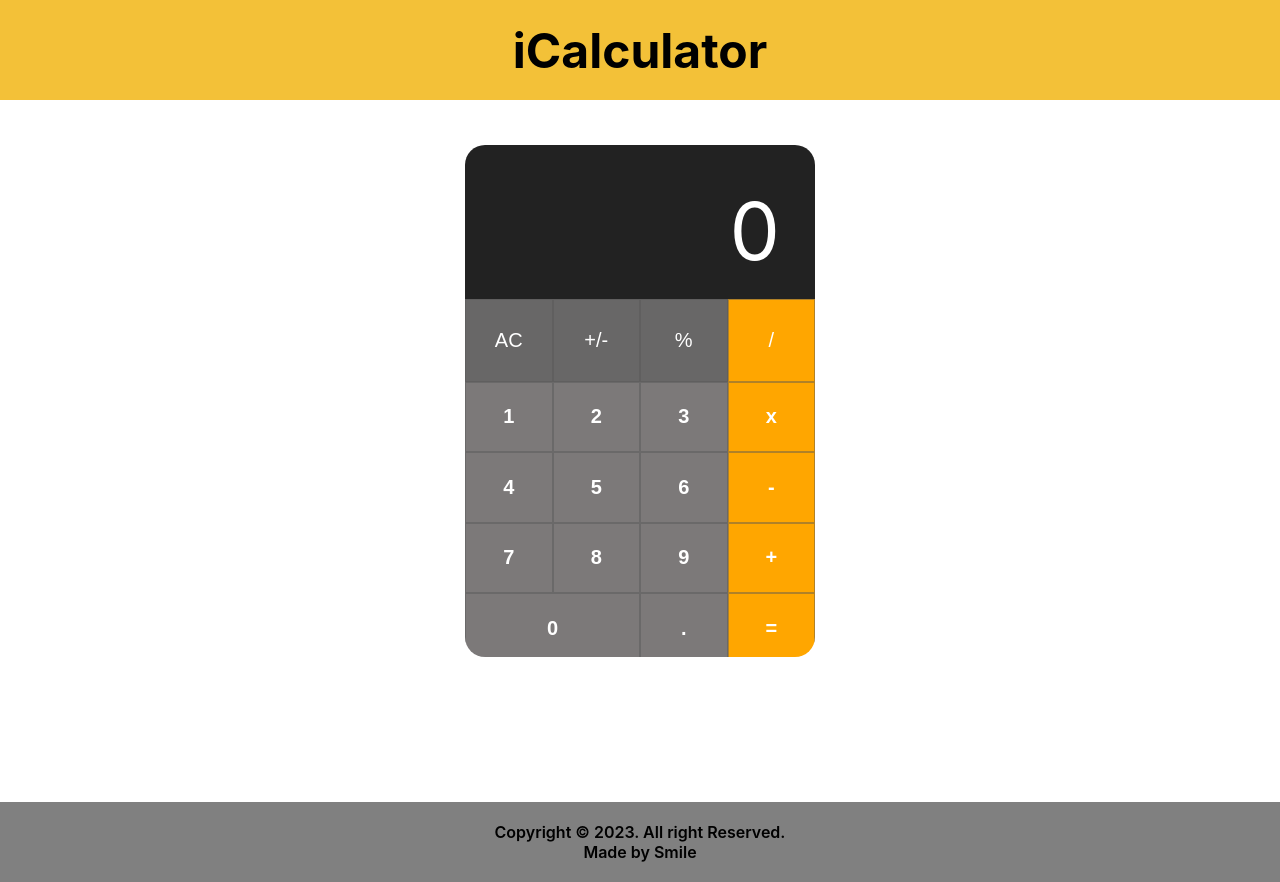
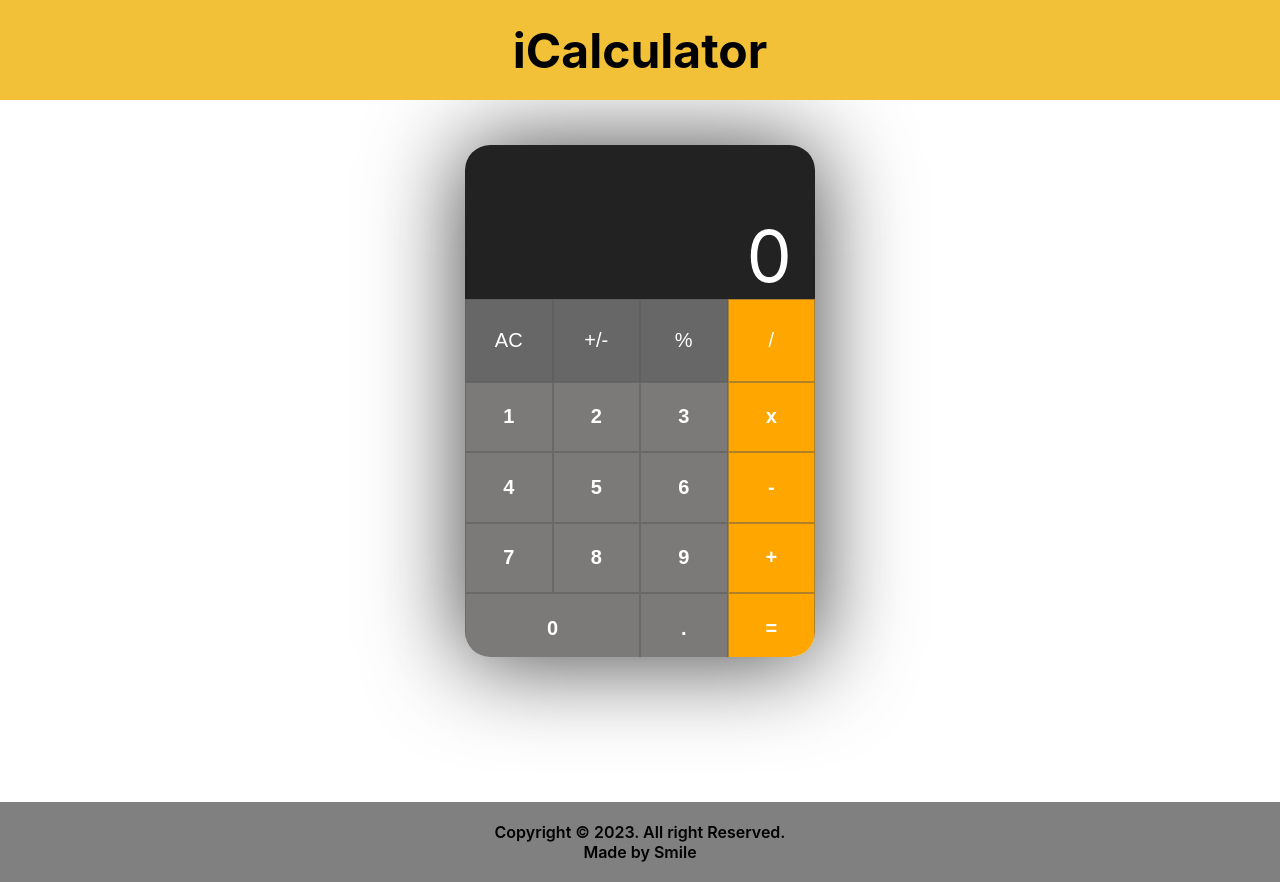
Before and after one commit to SmileCodeXXX/icalculator, a React (Create React App) app: page / in a window 1280 px wide. Built offline with nearby package versions, Linux system fonts and the light colour scheme; the HTML template or start-up script is replaced by a standard one.

Commit message:
fix  bug

```diff
--- a/src/App.css
+++ b/src/App.css
@@ -28,12 +28,11 @@ body{
   justify-content: space-between;
 }
 .iCalculator{
-  width: 100%;
+  max-width: 100%;
   height: 100vmax;
   background-color: #fff;
-  border-radius: 20px;
-  box-sizing: 0px 2px 64px 23px rgba(0, 0, 0, 0.952);
-  overflow: hidden;
+  border-radius: 25px;
+  box-shadow: 0px 2px 95px 2px rgb(69, 69, 69);
 }
 
 .display{
@@ -44,14 +43,18 @@ body{
   color: #fff;
   text-align: right;
   position: relative;
+
 }
 .display p{
   position: absolute;
   bottom: 0;
-  right:0;
-  padding: 20px 35px;
-  font-size: 5em;
+  right:18px;
+  word-wrap: break-word;
+  font-size: 4.5em;
   font-weight: 400;
+  width: 93%;
+  padding: 0 5px;
+  overflow: auto;
 }
 button{
   appearance: none;
@@ -61,18 +64,17 @@ button{
   font-size: 20px;
   padding: 15.5px;
   cursor: pointer;
-  transition: 0.4s;
   border: 0.3px solid rgba(86, 86, 86, 0.468);
 }
 
 button:hover{
   opacity: 0.9;
-  overflow: hidden;
+
 }
 
 .topKeys{
   display: flex;
-  height: 15vmax;
+  height: 15%;
 }
 .topKeys button{
   flex-grow: 1;
@@ -85,6 +87,7 @@ button:hover{
   flex-direction: row-reverse;
   height: 55%;
   width: 100%;
+
 }
 
 .operationKeys{
@@ -101,6 +104,8 @@ button:hover{
   display: flex;
   flex-wrap: wrap;
   width: 100%;
+  overflow: hidden;
+  z-index: 0;
 }
 
 .digitKeys button{
@@ -150,11 +155,13 @@ button:hover{
     width: 350px;
     height: 40vmax;
     margin: 45px auto;
-
+    overflow: hidden;
   }
   .topKeys{
     height: 6.5vmax;
   }
+
+
 }
 
 
--- a/src/pages/MainPage.jsx
+++ b/src/pages/MainPage.jsx
@@ -2,32 +2,19 @@ import { useState } from "react";
 
 
 const MainPage = () => {
-  const [displayDigit, setDisplayDigit] = useState(0);
-  const [result, setResult] = useState(null);
-  /*
-  const [numberKeys, setNumberKeys] = useState([
-    "7",
-    "8",
-    "9",
-    "x",
-    "4",
-    "5",
-    "6",
-    "-",
-    "1",
-    "2",
-    "3",
-    "+",
-    "0",
-    ".",
-    "=",
-  ]);
-  //const [topKeys, setTopKeys] = useState(["AC", "+/-", "%", "/"]);
-*/
-  const handleSubmit = (e) => {
-    e.preventDefault();
-    setDisplayDigit("");
+  const [displayCal, setDisplayCal] = useState('');
+  const [result, setResult] = useState('');
+
+  const [operator, setOperator] = useState(["AC", "+/-", "%", "/"]);
+
+  const updateCal = value => {
+    setDisplayCal(displayCal + value)
   };
+
+
+
+
+
 
   const createNumberKeys = () => {
     const digitKeys = [];
@@ -41,21 +28,24 @@ const MainPage = () => {
     <div className="iCalculator">
         {/**display number when keybis pressed */}
         <div className="display">
-          <p>{result === null ? displayDigit : result}</p>
+          <p>
+            {result ? <span>0</span> : result}
+            { displayCal || '0'}
+          </p>
         </div>
         {/*the button keys */}
         <div className="topKeys">
           <button>AC</button>
           <button>+/-</button>
-          <button>%</button>
-          <button className="orange">/</button>
+          <button onClick={()=>updateCal('%')}>%</button>
+          <button className="orange" onClick={()=>updateCal('/')}>/</button>
         </div>
 
         <div className="buttomKeys">
           <div className="operationKeys">
-            <button className="orange">x</button>
-            <button className="orange">-</button>
-            <button className="orange">+</button>
+            <button className="orange" onClick={()=>updateCal('x')}>x</button>
+            <button className="orange" onClick={()=>updateCal('-')}>-</button>
+            <button className="orange" onClick={()=>updateCal('+')}>+</button>
             <button className="orange">=</button>
           </div>
           <div className="digitKeys">
```
